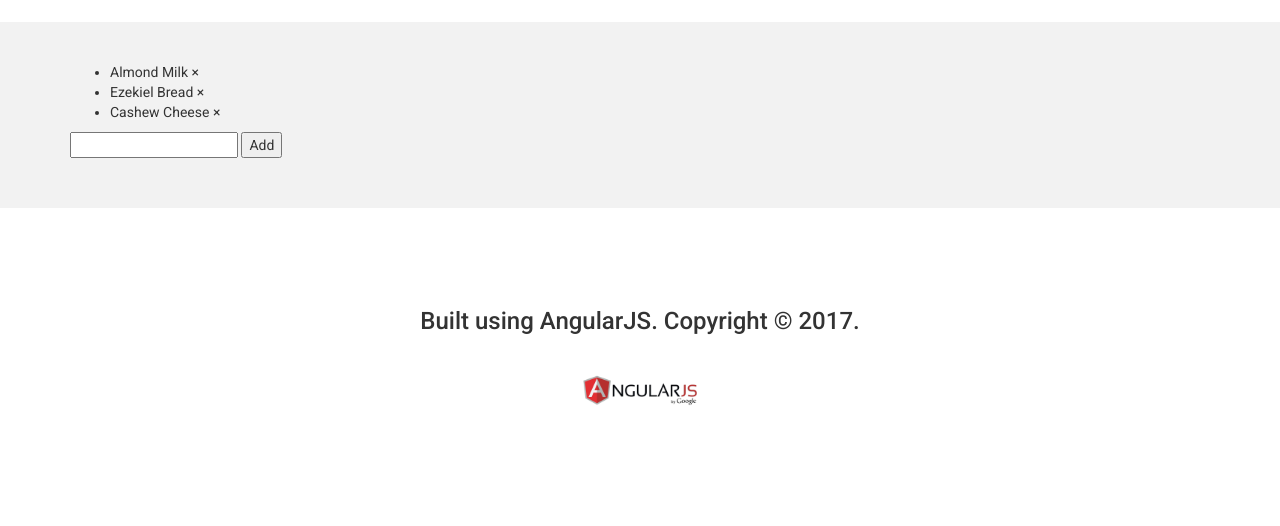
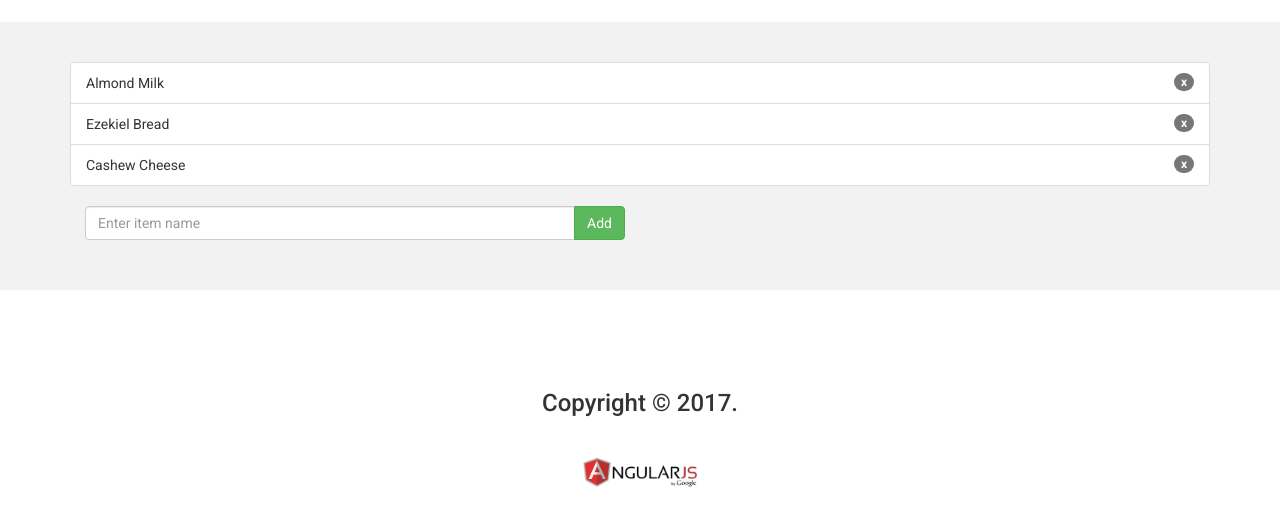
Before and after one commit to kimberlyas/info3180-lab6, a plain HTML site: page index.html in a window 1280 px wide. Shown: the part 78-604 px from the top of the page. Drawn offline with Linux system fonts and the light colour scheme.

Commit message:
design completed

```diff
--- a/index.html
+++ b/index.html
@@ -19,19 +19,26 @@
     <div class="main" ng-controller="myCtrl">
       <div class="container">
 
-        <ul>
-          <li ng-repeat="product in products">{{ product }} <span ng-click="removeItem($index)">&times;</span></li>
+        <ul class="list-group">
+          <li ng-repeat="product in products" class="list-group-item">{{ product }}
+            </span><span ng-click="removeItem($index)" class="badge" style="cursor:pointer">x</span>
+          </li>
         </ul>
-        <input ng-model="addMe">
-        <button ng-click="addItem()">Add</button>
-        <p>{{ errortext }}</p>
-
+        <div class="col-lg-6">
+          <div class="input-group">
+            <input type="text" class="form-control" placeholder="Enter item name" ng-model="addMe">
+            <span class="input-group-btn">
+              <button ng-click="addItem()" class="btn btn-success" type="button">Add</button>
+            </span>
+          </div>
+          <p style="color:red">{{ errortext }}</p>
+        </div>
       </div>
     </div>
 
     <div class="footer">
       <div class="container">
-        <h2>Built using AngularJS. Copyright &copy 2017.</h2>
+        <h2>Copyright &copy; 2017.</h2>
         <img src="img/angular_js.jpg" width="120px" />
       </div>
     </div>
--- a/js/controllers/myCtrl.js
+++ b/js/controllers/myCtrl.js
@@ -1,16 +1,24 @@
 // JavaScript File to manage the app's data
 
 app.controller('myCtrl', ['$scope', function($scope) {
+  // List of products
   $scope.products = ["Almond Milk", "Ezekiel Bread", "Cashew Cheese"];
+  // Adds item to products array
   $scope.addItem = function () {
+       // Initialize container for error messages
        $scope.errortext = "";
+       // Prevent the addition of empty items
         if (!$scope.addMe) {return;}
+        // Check if item doesn't exist already in list
         if ($scope.products.indexOf($scope.addMe) == -1) {
+            // Add item
             $scope.products.push($scope.addMe);
         } else {
-            $scope.errortext = "The item is already in your shopping list.";
+            // Store error message
+            $scope.errortext = "This item is already in your shopping list.";
         }
   };
+  // Removes items from products array
   $scope.removeItem = function (x) {
         $scope.errortext = "";
         $scope.products.splice(x, 1);
```
